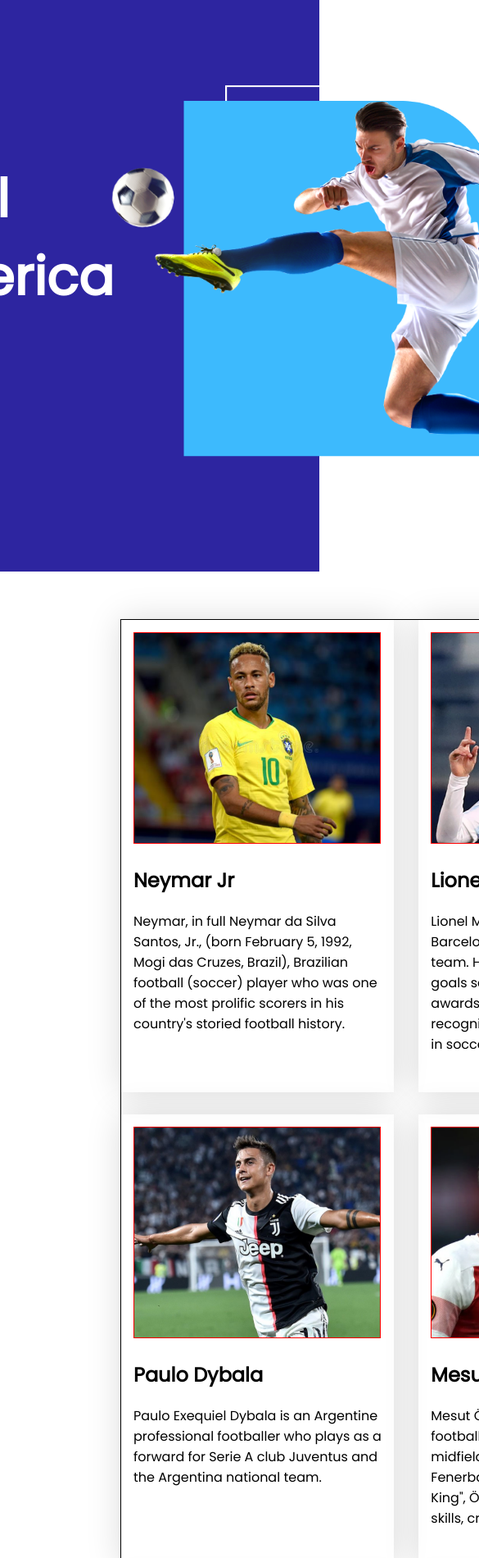
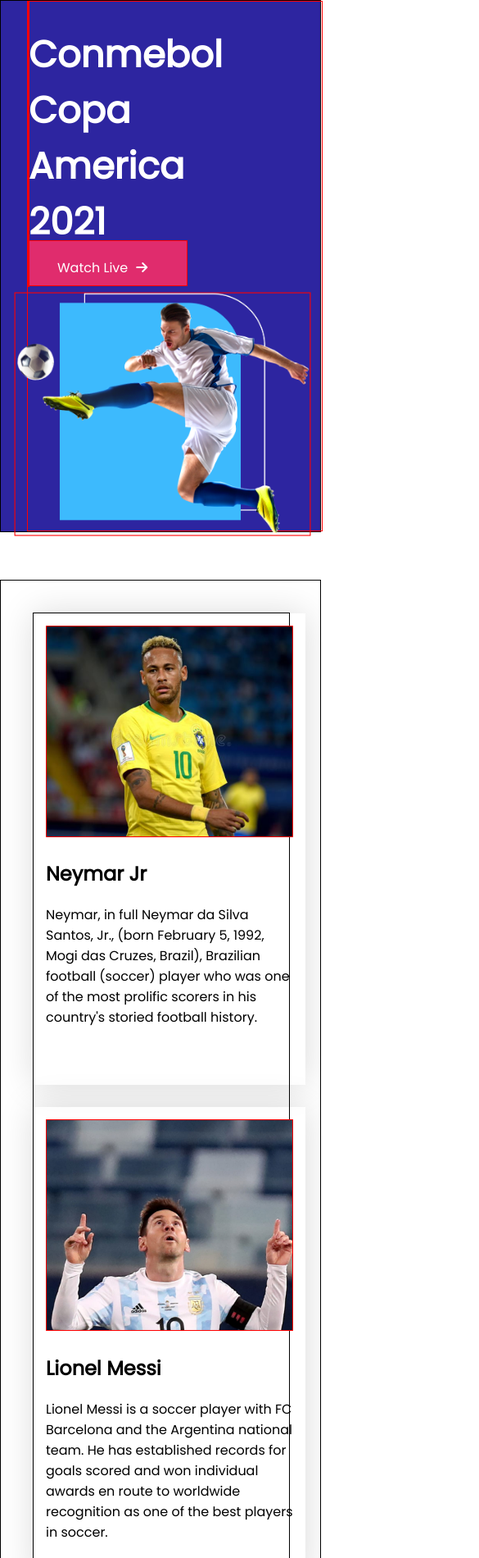
Before and after one commit to aspinchakma/responsive-football, a plain HTML site: page index.html in a window 390 px wide. Shown: the top 1900 px of the page at 82% size, 585 px wide, since content can reach past the window. Drawn offline with Linux system fonts and the light colour scheme.

Commit message:
mobile versionn responsive

```diff
--- a/index.html
+++ b/index.html
@@ -14,20 +14,23 @@
 
 <body>
     <!-- header start -->
-    <header class="header-container">
-
-        <div class="title-button">
-            <h1 class="header-title">Conmebol Copa America 2021</h1>
-            <div>
-                <a href="#" target="-blank" class="header-button">
-                    <h3>Watch Live</h3><i class="fas fa-arrow-right"></i>
-                </a>
+    <header>
+        <div class="header-container">
+            <div class="title-button">
+                <div>
+                    <h1 class="header-title">Conmebol Copa America 2021 </h1>
+                </div>
+                <div class="button">
+                    <a href="#" target="_blank">Watch Live </a>
+                    <div class="arrow">
+                        <i class="fas fa-arrow-right"></i>
+                    </div>
+                </div>
+            </div>
+            <div class="banner">
+                <img src="images/banner.png" alt="">
             </div>
         </div>
-        <div class="header-image">
-            <img src="images/banner.png" alt="">
-        </div>
-
     </header>
     <!-- header end -->
     <!-- main start  -->
--- a/style.css
+++ b/style.css
@@ -19,20 +19,29 @@ body{
         padding-left:10px;
 }
 /* header start  */
-.header-container{
-    display:flex;
-    align-items:center;
-    height: 697px;
-    justify-content: center;
+header{
     background-color:#2D25A0;
 }
+/* .header-container{
+    padding-top:162px;
+    border:1px solid black;
+    display:grid;
+    grid-template-columns: 1fr 1fr;
+   grid-column-gap: 102px;
+    margin-left: 102px;
+    justify-content: center;
+    padding-bottom: 96px;
+
+}
 .header-title{
-    font-size: 64px;
+    font-size: 45px;
     font-weight:700;
     width: 485px;
     height: 230px;
-    padding:0px;
     color:white;
+    border:1px solid yellow;
+    padding:2px;
+
 }
 .header-button{
     display:flex;
@@ -59,8 +68,74 @@ body{
 .header-image img{
     width: 556.01px;
     height: 438px;
+    border:1px solid black;
 }
-header:hover .header-image img{
+.title-button{
+    border:1px solid red;
+} */
+header {
+    border: 1px solid black;
+    height: 697px;
+    /* background-color: blue; */
+
+}
+
+.header-container {
+    display: flex;
+    border: 1px solid red;
+    width: 1140px;
+    margin-left: 90px;
+    margin-top: 161px;
+
+}
+
+.title-button {
+    border: 1px solid red;
+    margin-right: 102px;
+}
+
+.banner img {
+    width: 556.01px;
+    height: 438px;
+    border: 1px solid red;
+}
+
+.header-title {
+    font-size: 45px;
+    width: 485px;
+    height: 230px;
+    color: white;
+}
+
+.button {
+    border: 1px solid red;
+    width: 168px;
+    height: 44px;
+    background-color: #E02C6D;
+}
+
+.button {
+    display: flex;
+    padding-top: 10px;
+    padding-left: 24px;
+    align-items: center;
+
+
+
+}
+
+.button a {
+    margin: 10px;
+    font-size: 16px;
+    color: white;
+    text-decoration: none;
+}
+
+.arrow {
+    color: white;
+}
+
+header:hover .banner img{
     transform:scale(1.1);
     transition:transform 1s ease-in-out ;
 }
@@ -75,6 +150,7 @@ main{
     grid-template-columns: 1fr 1fr 1fr;
     grid-column-gap: 30px;
     grid-row-gap: 27px;
+    border:1px solid black;
 }
 .player{
     padding-top:15px;
@@ -82,6 +158,8 @@ main{
     padding-bottom:30px;
     padding-left:15px;
     box-shadow: 0px 0px 40px rgba(0, 0, 0, 0.15);
+    display: grid;
+    grid-template-rows: 1fr 1fr;
 }
 .player-image img{
     width: 300px;
@@ -117,7 +195,7 @@ main{
     padding-bottom:30px;
     padding-right: 15px;
     box-shadow: 0px 0px 40px rgba(0, 0, 0, 0.15);
-    margin-right:30px;
+    margin-left:16px;
 }
 /* footer start  */
 footer{
@@ -151,3 +229,70 @@ footer{
     padding-right:10px;
     border-radius: 100%;
 }
+/* media qurery start  */
+@media only screen and (max-width:688px){
+    header {
+        width: 100%;
+        height: 100%;
+    }
+
+    .header-container {
+        flex-direction: column;
+        width: 92%;
+        margin-left: 32px;
+        margin-top: 0px;
+    }
+
+    .title-button {
+        margin-right: 100%;
+        margin-bottom: 20px;
+    }
+
+    .header-title {
+
+        width: 100%;
+    }
+
+    .banner img {
+        width: 91%;
+        height: 100%;
+    }
+
+
+}
+    /* added --------------------------------------- */
+
+    .container{
+        width:100%;
+        margin-left: 0px;
+    }
+    .footer-container{
+        margin-top:30px;
+        margin-left: 0px;
+        margin-right: 0px;
+        margin-bottom:200px;
+        width: 100%;
+    }
+
+    .players, .teams{
+        grid-template-columns: 1fr;
+        margin-left:0px;
+        width:80%;
+        margin:10%;
+    }
+    .player, .team, .media, .footer-container{
+        flex-direction: column;
+
+
+    }
+    .team{
+        margin-left: 40px;
+    }
+    .logo img{
+        width:100%;
+        padding-left:0px;
+    }
+    .video{
+        margin-top:30px;
+        margin-left:30px;
+    }
```
